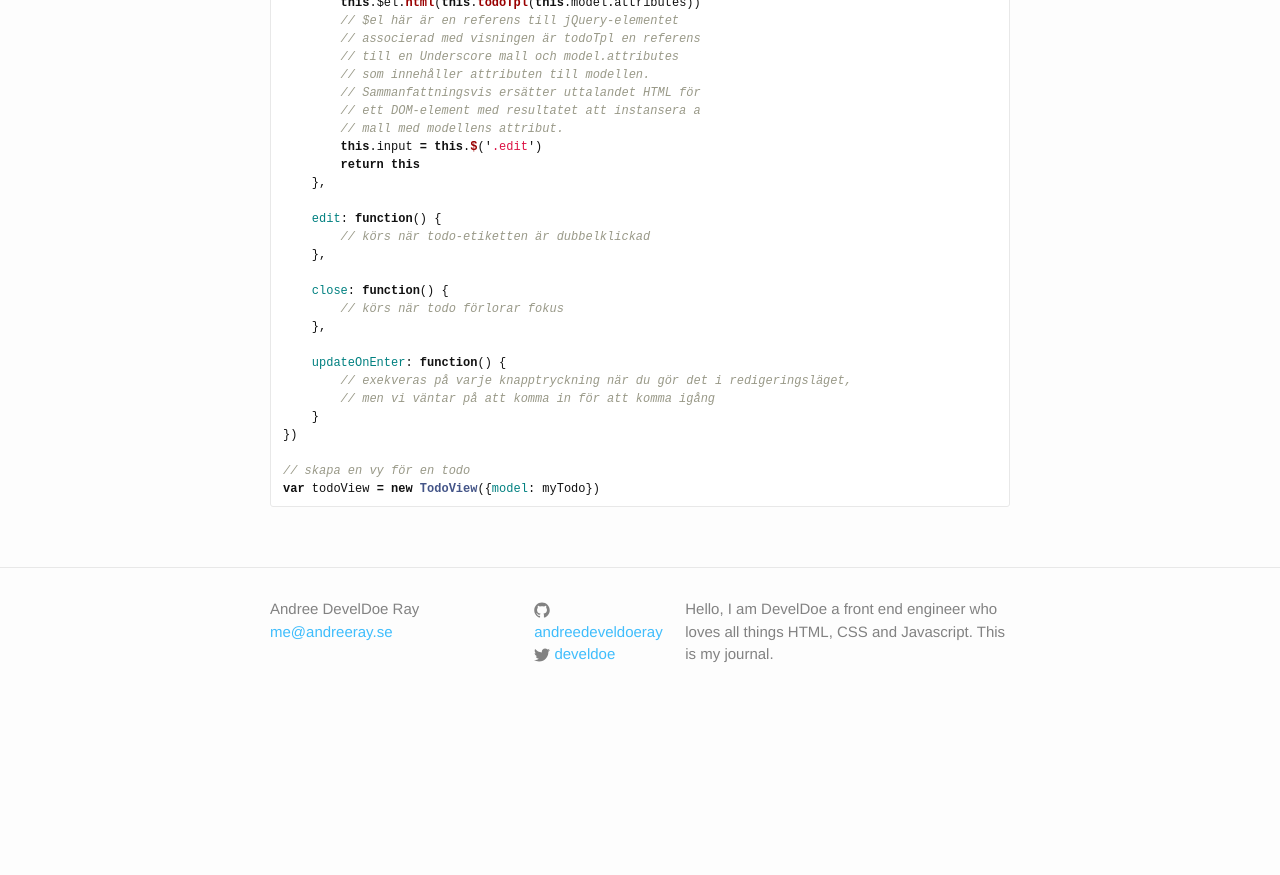
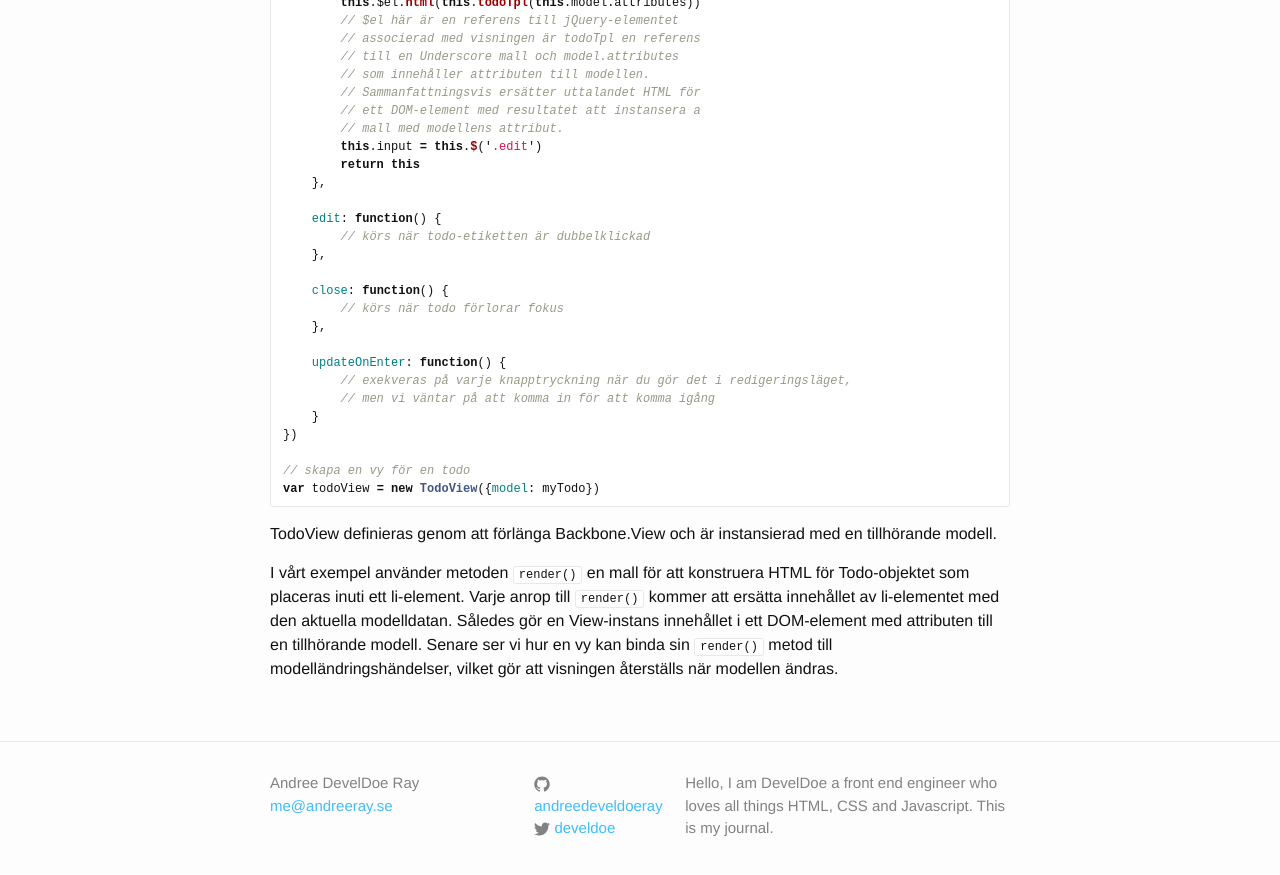
Before and after one commit to develdoe/develdoe.github.io, a Jekyll site: the page built from _posts/2017-10-24-backbonejs-client-side-mvc-style.md, in a window 1280 px wide and 900 px high, scrolled down 1748 px. Shown: the top 875 px of the window. Built offline with Jekyll 4.4.1, drawn with Linux system fonts in a browser that asks for light colours; before the commit the page ends 2474 px from its top, so only the background shows below that.

Commit message:
Update 2017-10-24-backbonejs-client-side-mvc-style.md

````diff
--- a/_posts/2017-10-24-backbonejs-client-side-mvc-style.md
+++ b/_posts/2017-10-24-backbonejs-client-side-mvc-style.md
@@ -110,3 +110,7 @@ var TodoView = Backbone.View.extend({
 // skapa en vy för en todo
 var todoView = new TodoView({model: myTodo})
 ```
+
+TodoView definieras genom att förlänga Backbone.View och är instansierad med en tillhörande modell.
+
+I vårt exempel använder metoden `render()` en mall för att konstruera HTML för Todo-objektet som placeras inuti ett li-element. Varje anrop till `render()` kommer att ersätta innehållet av li-elementet med den aktuella modelldatan. Således gör en View-instans innehållet i ett DOM-element med attributen till en tillhörande modell. Senare ser vi hur en vy kan binda sin `render()` metod till modelländringshändelser, vilket gör att visningen återställs när modellen ändras.
````
